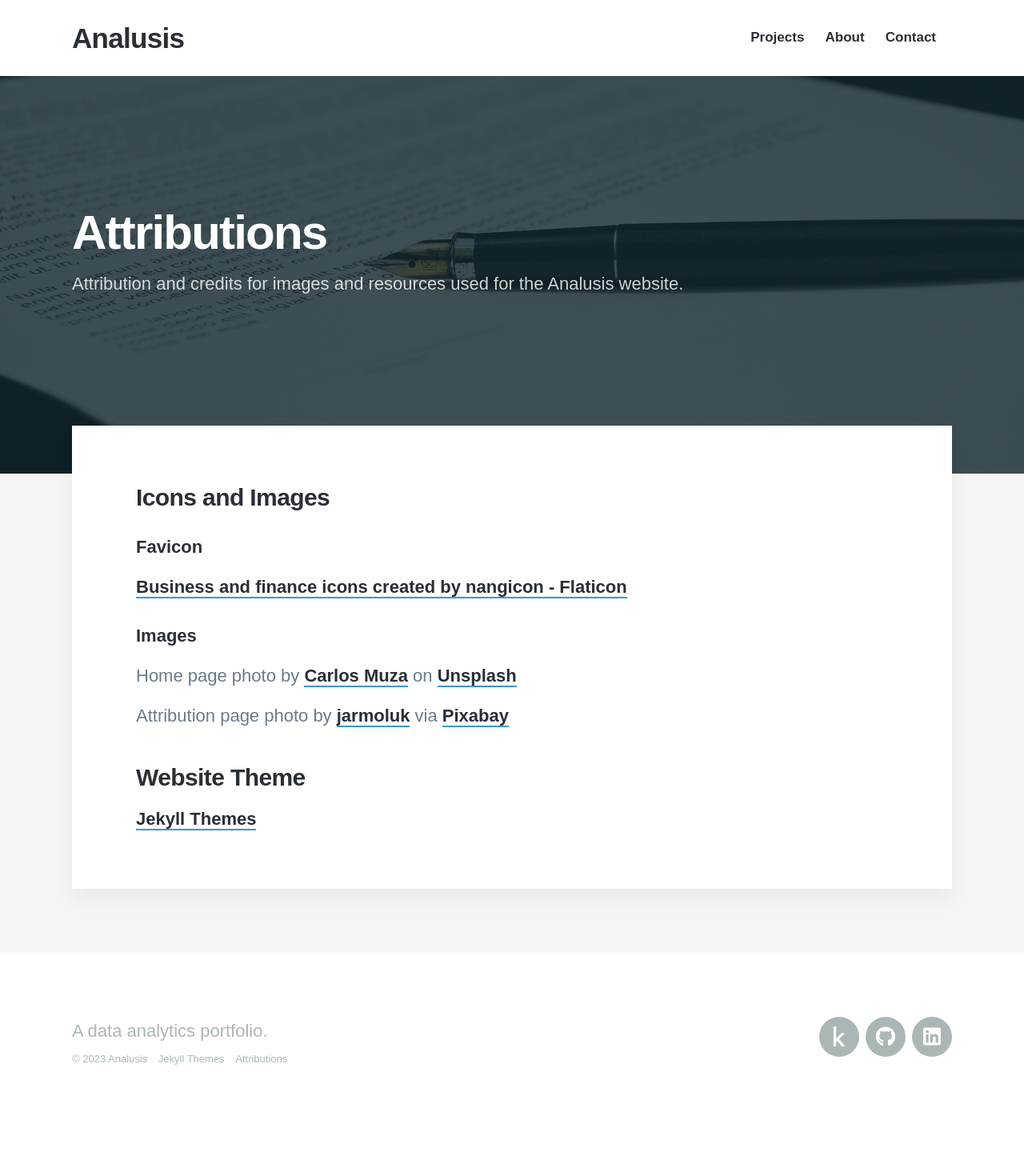
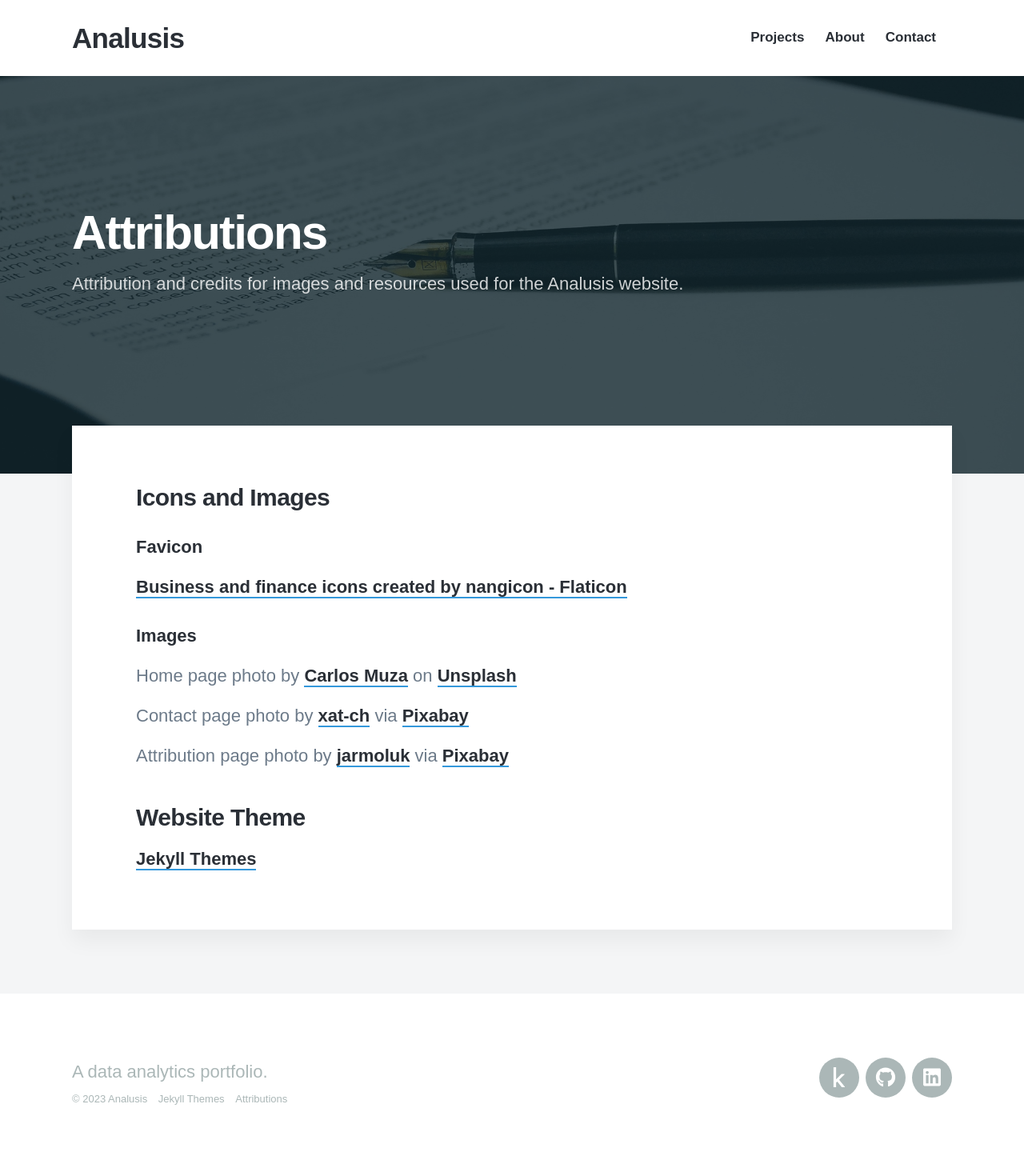
Before and after one commit to analusis/analusis.github.io, a Jekyll site: the page built from _pages/attributions.md, in a window 1280 px wide. Shown: the whole page at 80% size. Built offline with Jekyll 4.4.1, drawn with Linux system fonts in a browser that asks for light colours; nearby versions of some CDN libraries; some web fonts are replaced; before the commit the page ends 1410 px from its top, so only the background shows below that.

Commit message:
Updated attributions

```diff
--- a/_pages/attributions.md
+++ b/_pages/attributions.md
@@ -12,6 +12,8 @@ featured_image: /images/attribution.jpg
 #### Images
 Home page photo by <a href="https://unsplash.com/photos/hpjSkU2UYSU" target="_blank">Carlos Muza</a> on <a href="https://unsplash.com/" target="_blank">Unsplash</a>
 
+Contact page photo by <a href="https://pixabay.com/photos/message-in-a-bottle-bottle-message-5322112/" target="_blank">xat-ch</a> via <a href="https://pixabay.com/" target="_blank">Pixabay</a>
+
 Attribution page photo by <a href="https://pixabay.com/photos/document-agreement-documents-sign-428331/" target="_blank">jarmoluk</a> via <a href="https://pixabay.com/" target="_blank">Pixabay</a>
 
 ### Website Theme
```
